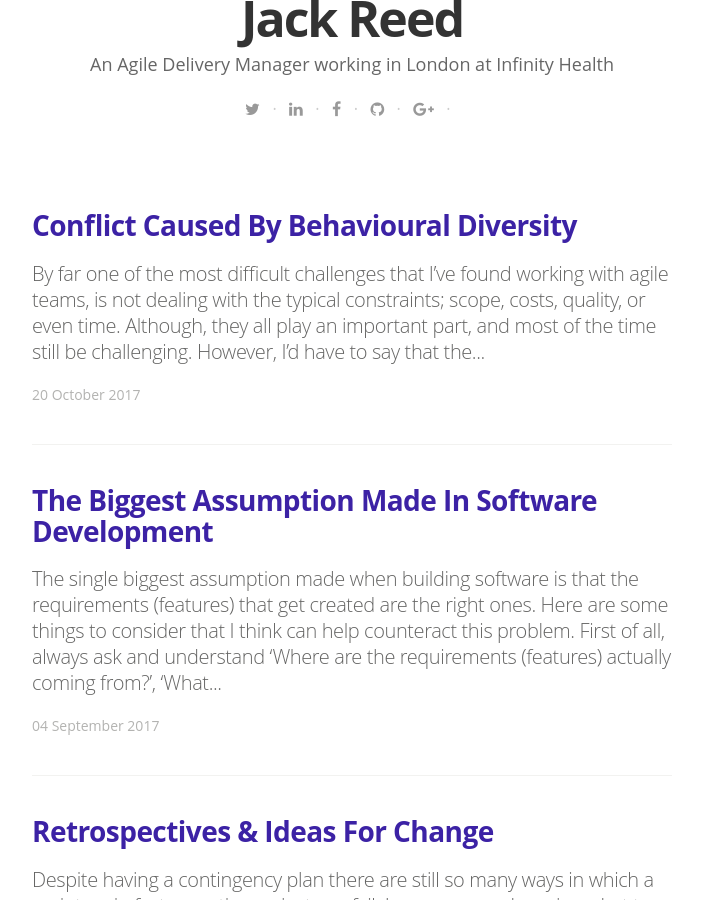
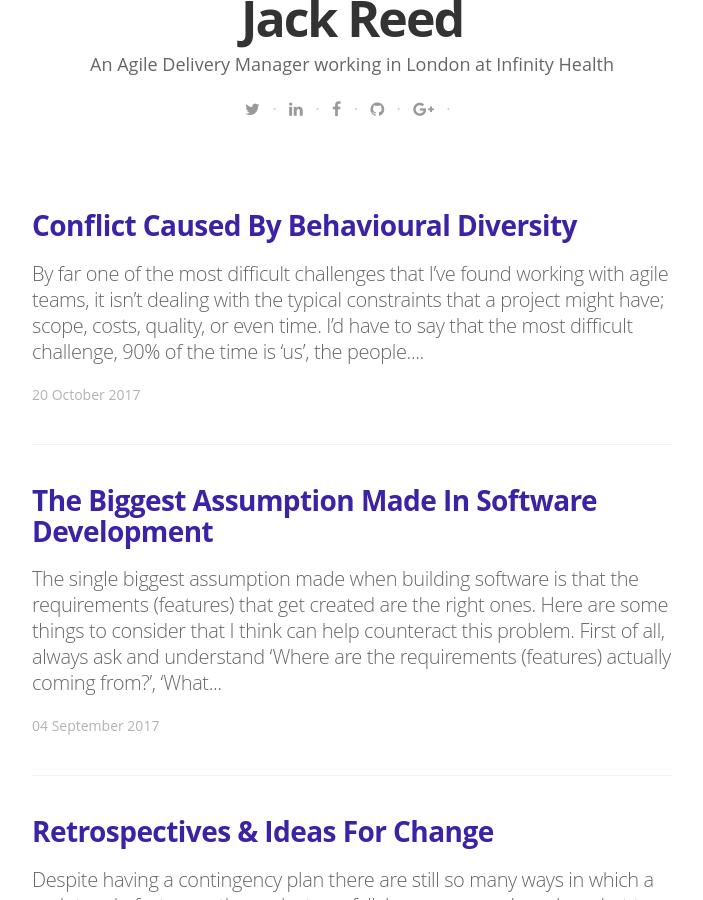
Before and after one commit to IamJackReed/JackReed, a Jekyll site: the page built from index.html, in a window 1280 px wide and 900 px high, scrolled down 541 px. Shown: the whole window, without its empty margins (288-991 px from the left). Built offline with Jekyll 4.4.1, drawn with Linux system fonts in a browser that asks for light colours; nearby versions of some CDN libraries; some web fonts are replaced; the list of posts is cut into pages by our own code.

Commit message:
Update 2017-10-20-conflict-caused-by-behavioural-diversity.md

```diff
--- a/_posts/2017-10-20-conflict-caused-by-behavioural-diversity.md
+++ b/_posts/2017-10-20-conflict-caused-by-behavioural-diversity.md
@@ -7,7 +7,7 @@ tags:
 image: /assets/article_images/2017-10-20-conflict-caused-by-behavioural-diversity/conflict-image.JPG
 image2: /assets/article_images/2017-10-20-conflict-caused-by-behavioural-diversity/conflict-image-mobile.JPG
 ---
-<span style="color:#00000; font-family: 'open sans'; font-size: 1em; font-size: 20px; font-weight: 200; hyphens: none;">By far one of the most difficult challenges that I've found working with agile teams, is not dealing with the typical constraints; scope, costs, quality, or even time. Although, they all play an important part, and most of the time still be challenging. However, I'd have to say that the biggest challenge, 90% of the time is 'us', the people. More specifically, how we behave and communicate with one another - if behavioural diversity can cause conflict, is 'conflict' all that bad? Does using 'behaviour' and 'personality types' assessments really help us gauge an understanding of ourselves and others? Is human social behaviour straight forward?
+<span style="color:#00000; font-family: 'open sans'; font-size: 1em; font-size: 20px; font-weight: 200; hyphens: none;">By far one of the most difficult challenges that I've found working with agile teams, it isn't dealing with the typical constraints that a project might have; scope, costs, quality, or even time. I'd have to say that the most difficult challenge, 90% of the time is 'us', the people. More specifically, how we behave and communicate with one another - if behavioural diversity can cause conflict, is 'conflict' all that bad? Does using 'behaviour' and 'personality types' assessments really help us gauge an understanding of ourselves and others? Is human social behaviour straight forward?
 
 ## Is 'conflict' all that bad?
 <span style="color:#00000; font-family: 'open sans'; font-size: 1em; font-size: 20px; font-weight: 200; hyphens: none;">Almost all teams will eventually experience some form of conflict sooner or later. And in some cases, particularly in a scrum team it can even be desirable, so long as the conflicts that occur have a positive outcome. If a team are aware of their team members behavioural differences, and they all use a style that allows them to fully express their opinion without causing others to get stressed or take offence, then there could be some positive outcomes, some of which might include:
```
